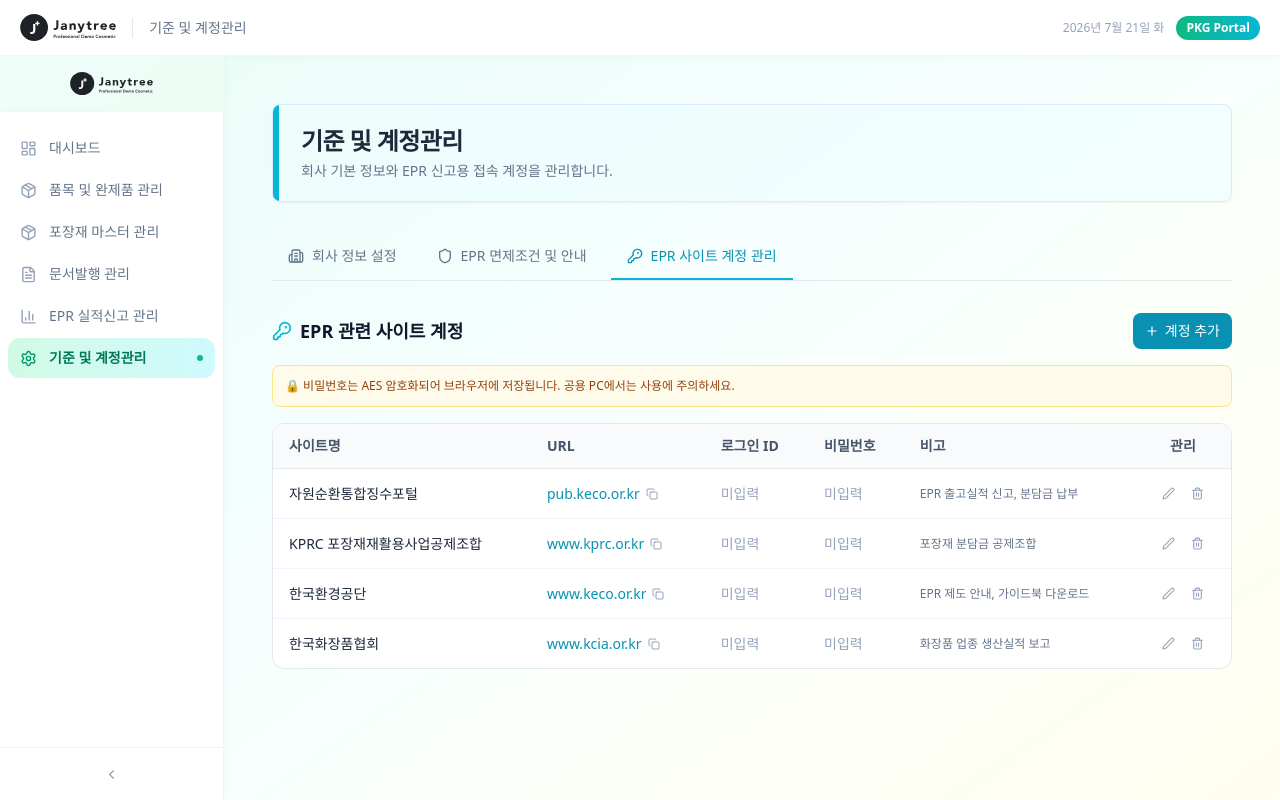
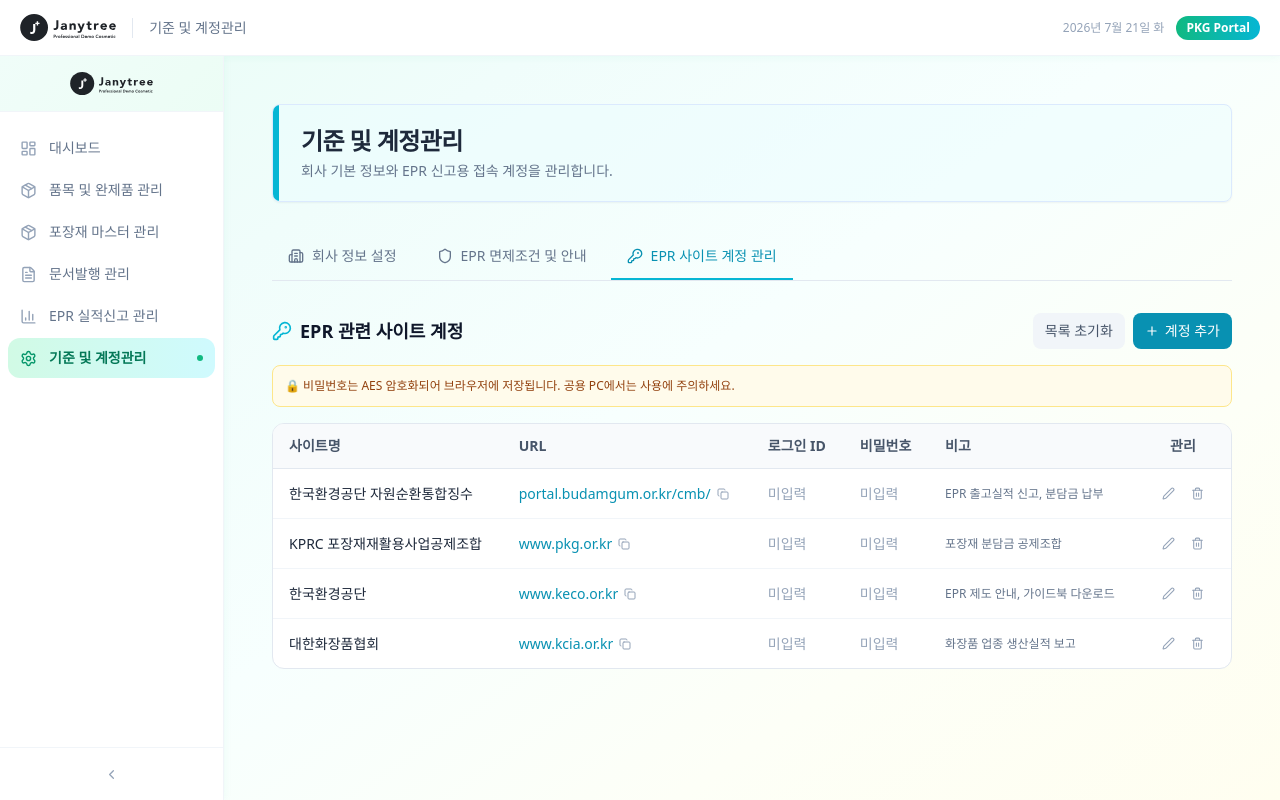
Before and after one commit to janytree33/pkg, a React (Vite) app: page /settings in a window 1280 px wide. Both pictures are taken after a click on the button "EPR 사이트 계정 관리". Built offline with nearby package versions, Linux system fonts and the light colour scheme; no server answers; the database is empty.

Commit message:
fix: EPR 관련 사이트 명칭 및 URL 최신화 (자원순환통합징수, KPRC, 대한화장품협회) 및 목록 초기화 기능 추가

```diff
--- a/src/components/settings/AccountManagementTable.jsx
+++ b/src/components/settings/AccountManagementTable.jsx
@@ -85,6 +85,25 @@
             EPR 관련 사이트 계정
           </h3>
         </div>
+        <div className="flex items-center gap-2">
+          <button
+            onClick={() => {
+              if(window.confirm('계정 목록을 기본값으로 초기화하시겠습니까? (저장된 정보 삭제됨)')) {
+                useSettingsStore.setState({
+                  eprAccounts: require('../../utils/constants').DEFAULT_EPR_SITES.map((site) => ({
+                    id: require('../../utils/constants').generateId(),
+                    ...site,
+                    loginId: '',
+                    password: '',
+                  }))
+                });
+              }
+            }}
+            className="flex items-center gap-1.5 px-3 py-2 text-sm font-medium text-slate-600
+                       bg-slate-100 hover:bg-slate-200 rounded-lg transition-colors"
+          >
+            목록 초기화
+          </button>
           <button
             onClick={() => setIsAdding(true)}
             className="flex items-center gap-1.5 px-3 py-2 text-sm font-medium text-white
@@ -93,6 +112,7 @@
             <Plus size={14} />
             계정 추가
           </button>
+        </div>
       </div>
 
       {/* 보안 안내 */}
--- a/src/utils/constants.js
+++ b/src/utils/constants.js
@@ -165,13 +165,13 @@
 // ─── 기본 EPR 관련 사이트 ───
 export const DEFAULT_EPR_SITES = [
   {
-    siteName: '자원순환통합징수포털',
-    url: 'https://pub.keco.or.kr',
+    siteName: '한국환경공단 자원순환통합징수',
+    url: 'https://portal.budamgum.or.kr/cmb/',
     notes: 'EPR 출고실적 신고, 분담금 납부',
   },
   {
     siteName: 'KPRC 포장재재활용사업공제조합',
-    url: 'https://www.kprc.or.kr',
+    url: 'https://www.pkg.or.kr',
     notes: '포장재 분담금 공제조합',
   },
   {
@@ -180,7 +180,7 @@
     notes: 'EPR 제도 안내, 가이드북 다운로드',
   },
   {
-    siteName: '한국화장품협회',
+    siteName: '대한화장품협회',
     url: 'https://www.kcia.or.kr',
     notes: '화장품 업종 생산실적 보고',
   },
```
Lines whose indentation alone changed are shown as unchanged.
